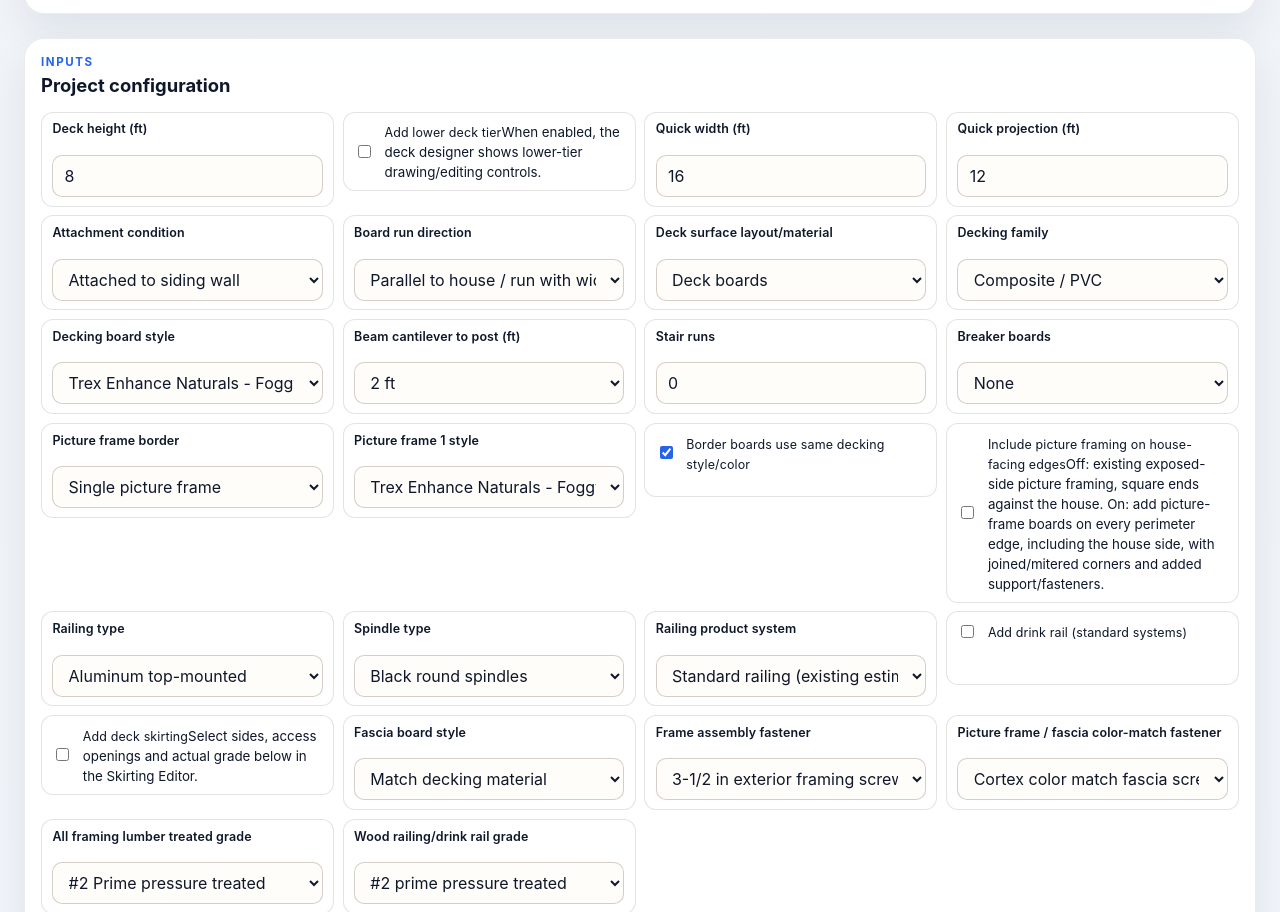
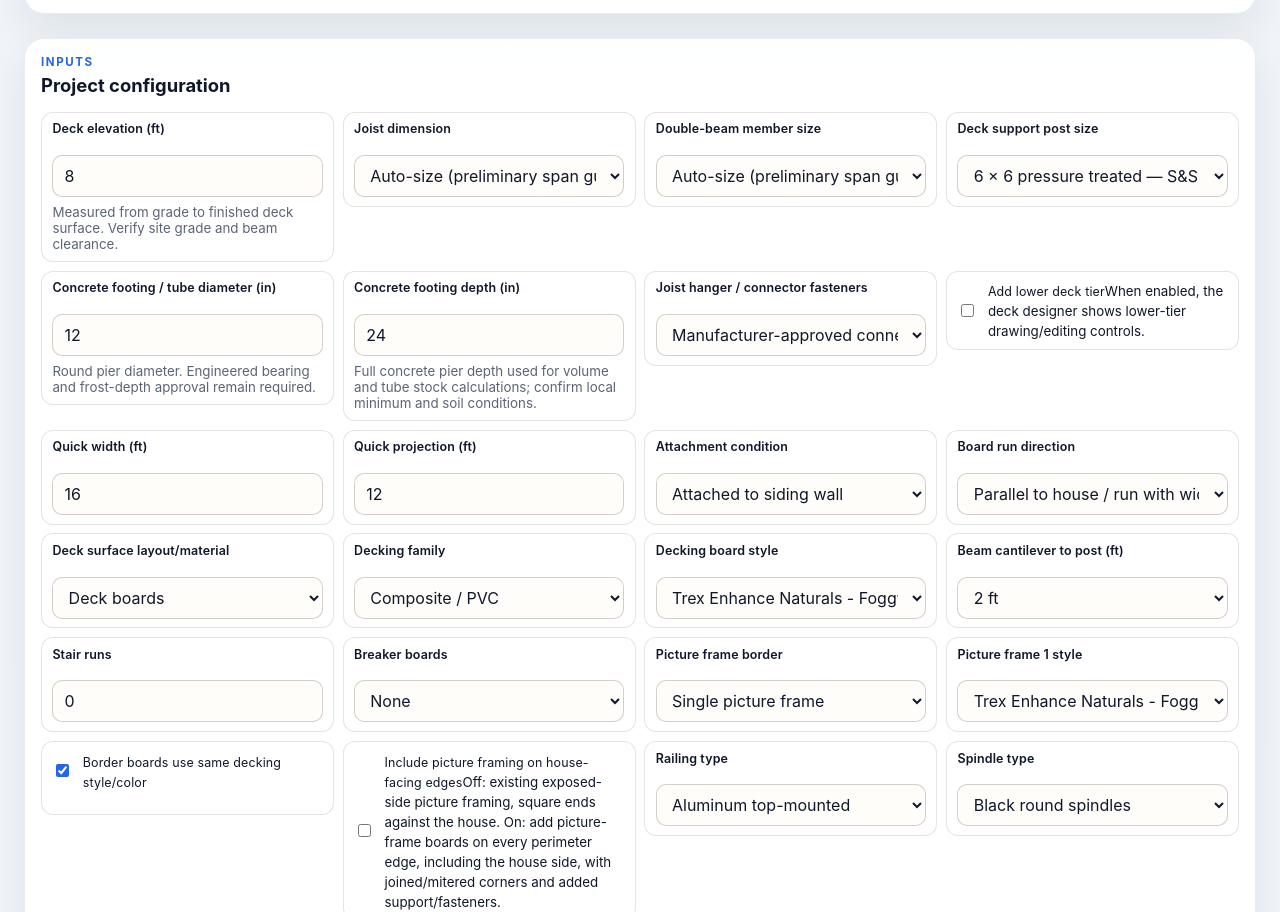
Before and after one commit to SSDesignBuild/EZTakeoff, a React (Vite) app: page /service/decks in a window 1280 px wide. Shown: the part 3180-4092 px from the top of the page. Built offline with nearby package versions, Linux system fonts and the light colour scheme.

Commit message:
Expose structural sizing, footings, fasteners and elevation as the first stage of deck setup

```diff
--- a/src/data/services.ts
+++ b/src/data/services.ts
@@ -104,10 +104,16 @@ export const SERVICES: ServiceDefinition[] = [
   {
     slug: 'decks',
     label: 'Decks',
-    intro: 'Draw the deck footprint, lock posts where you want to keep them, move beam lines, and build grouped take-offs that follow how S&S frames decks in the field.',
+    intro: 'Start with structure and site, draw the deck, position beams and supports, then select finishes, railing and stairs before preparing the customer takeoff.',
     highlights: ['Drag points', 'Undo / redo', 'Snap cleaner corners', 'Lock post locations'],
     defaults: {
       deckHeight: 8,
+      joistSizeChoice: 'auto',
+      beamSizeChoice: 'auto',
+      postSizeChoice: '6x6',
+      footingDiameterIn: 12,
+      footingDepthIn: 24,
+      connectorFastenerChoice: 'hanger-nails',
       multiTierEnabled: false,
       lowerDeckHeight: 3,
       lowerDeckWidth: 8,
@@ -201,7 +207,29 @@ export const SERVICES: ServiceDefinition[] = [
       railingWoodGrade: '#2 prime pressure treated',
     },
     fields: [
-      { key: 'deckHeight', label: 'Deck height (ft)', type: 'number', min: 0, step: 0.1 },
+      { key: 'deckHeight', label: 'Deck elevation (ft)', type: 'number', min: 0, step: 0.1, helper: 'Measured from grade to finished deck surface. Verify site grade and beam clearance.' },
+      { key: 'joistSizeChoice', label: 'Joist dimension', type: 'select', options: [
+        { label: 'Auto-size (preliminary span guide)', value: 'auto' },
+        { label: '2 × 8', value: '2x8' },
+        { label: '2 × 10', value: '2x10' },
+        { label: '2 × 12', value: '2x12' },
+      ], helper: 'Manual sizes update joists and rim-board takeoffs; verify structural span and loading.' },
+      { key: 'beamSizeChoice', label: 'Double-beam member size', type: 'select', options: [
+        { label: 'Auto-size (preliminary span guide)', value: 'auto' },
+        { label: 'Double 2 × 10', value: '2x10' },
+        { label: 'Double 2 × 12', value: '2x12' },
+        { label: 'Engineered PSL (section/spec required)', value: 'PSL' },
+      ], helper: 'Manual size updates beam takeoff; PSL requires an engineered depth/grade.' },
+      { key: 'postSizeChoice', label: 'Deck support post size', type: 'select', options: [
+        { label: '6 × 6 pressure treated — S&S standard', value: '6x6' },
+        { label: '8 × 8 pressure treated', value: '8x8' },
+      ], helper: 'Sets actual stock/post base size. 4 × 4 deck support posts are not offered.' },
+      { key: 'footingDiameterIn', label: 'Concrete footing / tube diameter (in)', type: 'number', min: 8, step: 2, helper: 'Round pier diameter. Engineered bearing and frost-depth approval remain required.' },
+      { key: 'footingDepthIn', label: 'Concrete footing depth (in)', type: 'number', min: 12, step: 6, helper: 'Full concrete pier depth used for volume and tube stock calculations; confirm local minimum and soil conditions.' },
+      { key: 'connectorFastenerChoice', label: 'Joist hanger / connector fasteners', type: 'select', options: [
+        { label: 'Manufacturer-approved connector nails', value: 'hanger-nails' },
+        { label: 'Manufacturer-rated structural connector screws', value: 'approved-screws' },
+      ], helper: 'Do not substitute ordinary wood screws into structural hangers.' },
       { key: 'multiTierEnabled', label: 'Add lower deck tier', type: 'boolean', helper: 'When enabled, the deck designer shows lower-tier drawing/editing controls.' },
       { key: 'lowerDeckHeight', label: 'Lower tier height (ft)', type: 'number', min: 0, step: 0.1, showIf: { key: 'multiTierEnabled', equals: true } },
       { key: 'lowerDeckWidth', label: 'Lower tier width (ft)', type: 'number', min: 0, step: 0.5, showIf: { key: 'multiTierEnabled', equals: true } },
```
